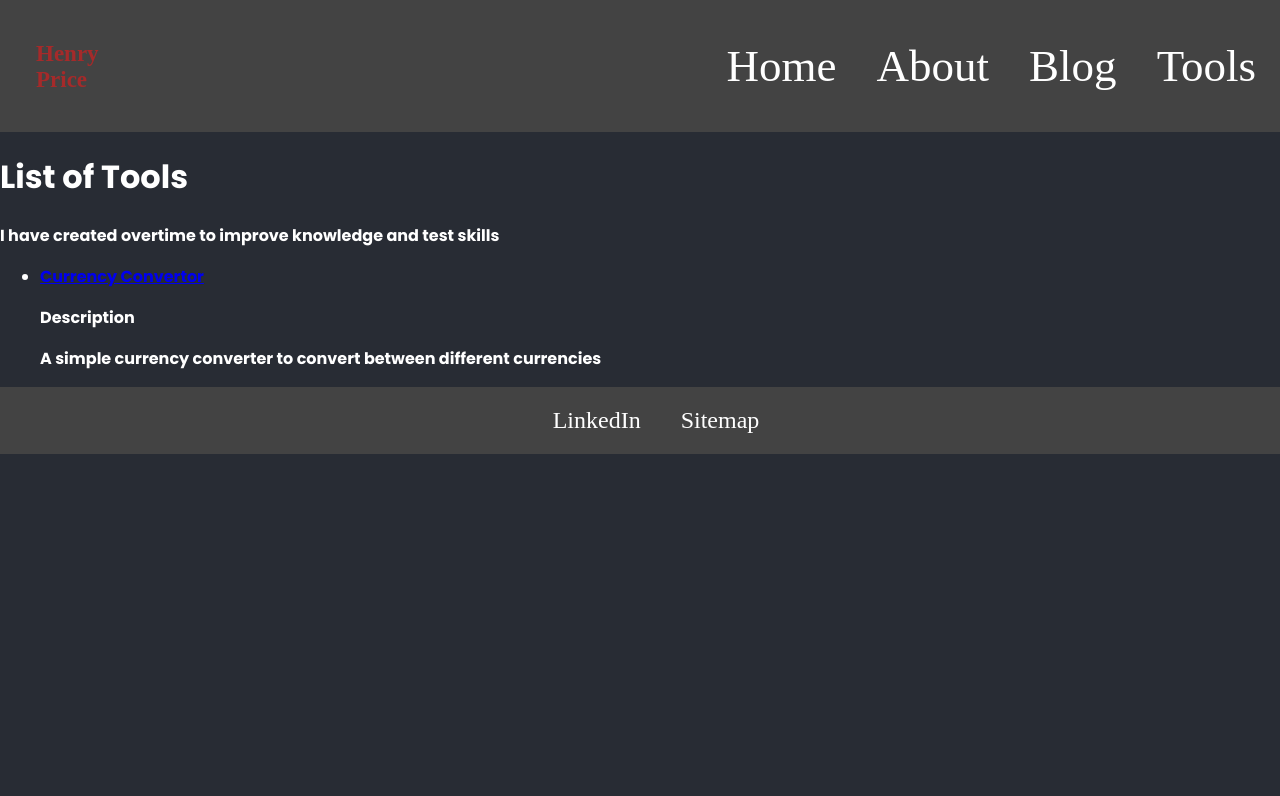
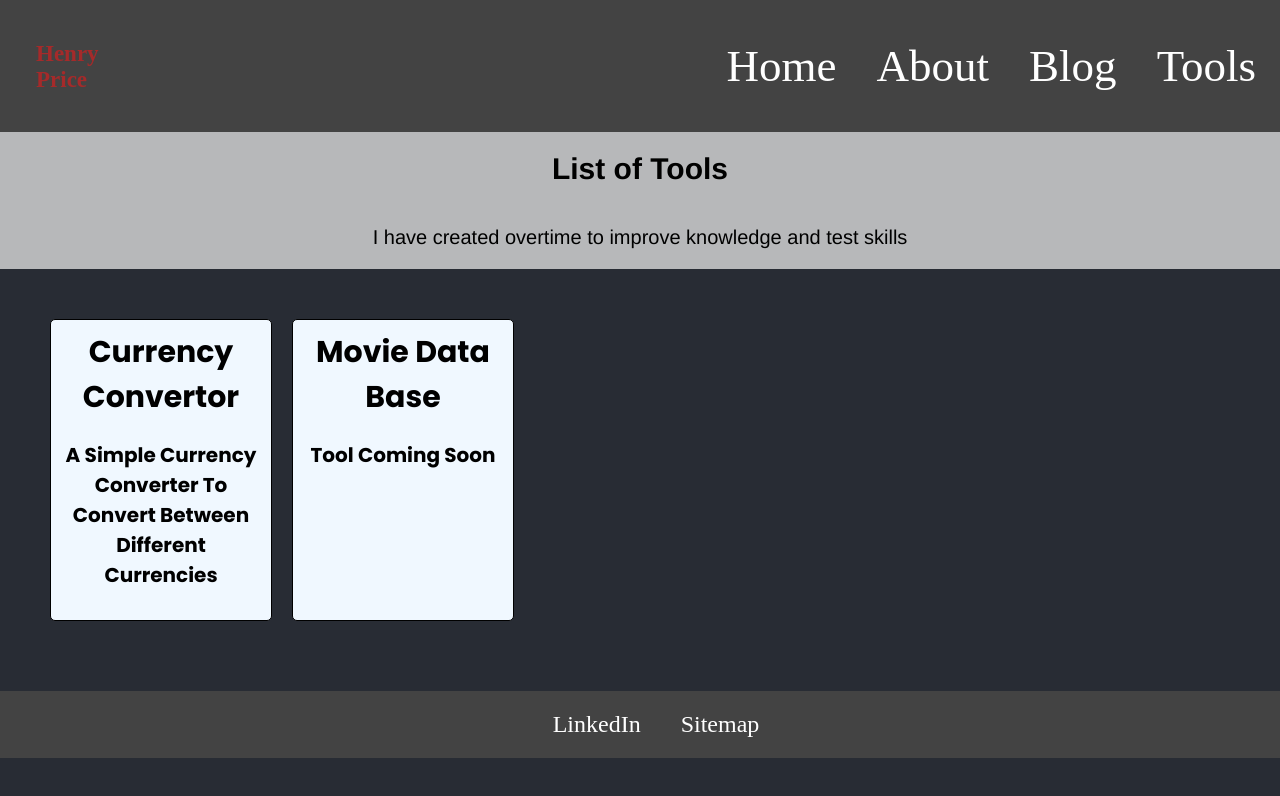
Before and after one commit to henryp25/henry-domain-final, a Next.js app in the folder react-henry/: page /tools in a window 1280 px wide. Shown: the top 796 px of the page. Built offline with nearby package versions, Linux system fonts and the light colour scheme.

Commit message:
Adding list functionality

```diff
--- a/react-henry/pages/tools/index.js
+++ b/react-henry/pages/tools/index.js
@@ -1,26 +1,52 @@
 import React from 'react'
 import Link from 'next/link'
 import '../../styles/globals.css'
+import '../../styles/tools.css'
+
+
+
+
+
 
 function Tools() {
+
+
+
+
+
   return (
     <div className='toolsContainer'>
       <div className='tools-Content'>
         <h1>List of Tools </h1>
         <p>I have created overtime to improve knowledge and test skills</p>
       </div>
+      <div className='toolList'>
         <ul>
             <li className='toolLink'>
               <Link href="/currency-converter">Currency Convertor</Link>
               <p>
-              Description
-              <p>
                   A simple currency converter to convert between different currencies
               </p>
-
+            </li>
+            <li className='toolLink'>
+              <Link href="">Movie Data Base</Link>
+              <p>
+                  Tool Coming Soon
               </p>
             </li>
           </ul>
+      </div>
+      {/* <div class="toolPagination">
+        <ul>
+          <li>1</li>
+          <li>2</li>
+          <li>3</li>
+          <li>4</li>
+          <li>5</li>
+          <div class="bar"></div>
+        </ul>
+      </div> */}
+
     </div>
   )
 }
--- a/react-henry/styles/about.css
+++ b/react-henry/styles/about.css
@@ -6,7 +6,6 @@ body {
 .about-Container {
     font-family: 'Arial', sans-serif;
     line-height: 1.6;
-
     background-color: #f4f4f4;
     color: #333;
     width: 80%;
--- a/react-henry/styles/globals.css
+++ b/react-henry/styles/globals.css
@@ -108,9 +108,6 @@ color: red;
     text-decoration: none;
 }
 
-.footer-list li a:hover {
-
-}
 
 /* About */
 
--- a/react-henry/styles/tools.css
+++ b/react-henry/styles/tools.css
@@ -0,0 +1,144 @@
+.toolsContainer {
+    display: flex;
+    justify-content: center;
+    flex-direction: column;
+    margin: 0 0 20px 0;
+}
+
+/* Header Content fo tools */
+.tools-Content{
+    display: flex;
+    text-align: center;
+    flex-direction: column;
+    background-color: #f2f2f2b4;
+}
+
+.tools-Content h1{
+    color: black;
+    font-family: 'Franklin Gothic Medium', 'Arial Narrow', Arial, sans-serif    ;
+    font-size: 30px;
+    margin-top: 20px;
+
+}
+
+.tools-Content p{
+    color: black;
+    font-family: 'Franklin Gothic Medium', 'Arial Narrow', Arial, sans-serif    ;
+    font-size: 20px;
+    margin-top: 20px;
+    text-align: center;
+}
+
+
+/* List of seperate tools */
+.toolsContainer .toolList{
+    display: flex;
+    flex-direction: row;
+    margin: 0 0 20px 0;
+    box-shadow: 0cqb;
+
+    width: 80%;
+    padding: 10px;
+    margin: 10px;
+}
+
+.toolsContainer .toolList ul{
+    display: flex;
+    flex-direction: row;
+    margin: 0 0 20px 0;
+    box-shadow: 0cqb;
+
+    width: 80%;
+    padding: 10px;
+    margin: 10px;
+}
+
+.toolLink{
+    display: flex;
+    flex-direction: column;
+    box-shadow: 0cqb;
+    border: 1px solid #000;
+    background-color: aliceblue;
+    padding: 10px;
+    margin: 10px;
+    border-radius: 5px;
+    width: 200px;
+    text-transform: capitalize;
+    color: black;
+}
+
+.toolsContainer .toolList ul li{
+    list-style: none;
+    text-transform: capitalize;
+
+}
+
+.toolsContainer .toolList ul li a{
+    text-decoration: none;
+    font-size: 30px;
+    text-align: center;
+    color: black;
+}
+
+.toolsContainer .toolList ul li a :hover{
+    color: red;
+}
+
+.toolsContainer .toolList ul li p{
+    text-align: center;
+    font-size: 20px;
+}
+
+/* Pagination */
+.toolPagination {
+    width: 50vw;
+    height: 80px;
+    line-height: 80px;
+    background-color: white;
+    position: absolute;
+    top: 50%;
+    left: 50%;
+    margin: -25px 0 0 -25vw;
+  }
+  .toolPagination ul {
+    display: flex;
+    padding: 0;
+    margin: 0;
+    box-shadow: 0 10px 20px 0 rgba(0, 0, 0, 0.25);
+  }
+  .toolPagination ul li {
+    flex: 1;
+    list-style: none;
+    text-align: center;
+    position: relative;
+    font-size: 20px;
+    font-weight: bold;
+    transition: 0.5s ease;
+    cursor: pointer;
+    user-select: none;
+  }
+  .toolPagination ul li:hover {
+    background-color: rgba(255, 255, 255, 0.25);
+    color: #f564a9;
+  }
+  .toolPagination ul li:hover:nth-of-type(2) ~ .bar {
+    left: 20%;
+  }
+  .toolPagination ul li:hover:nth-of-type(3) ~ .bar {
+    left: 40%;
+  }
+  .toolPagination ul li:hover:nth-of-type(4) ~ .bar {
+    left: 60%;
+  }
+  .toolPagination ul li:hover:nth-of-type(5) ~ .bar {
+    left: 80%;
+  }
+  .toolPagination ul .bar {
+    width: 20%;
+    background-color: #f564a9;
+    height: 5px;
+    position: absolute;
+    left: 0;
+    bottom: 0;
+    transition: 0.5s ease;
+  }
```
Lines whose indentation alone changed are shown as unchanged.
